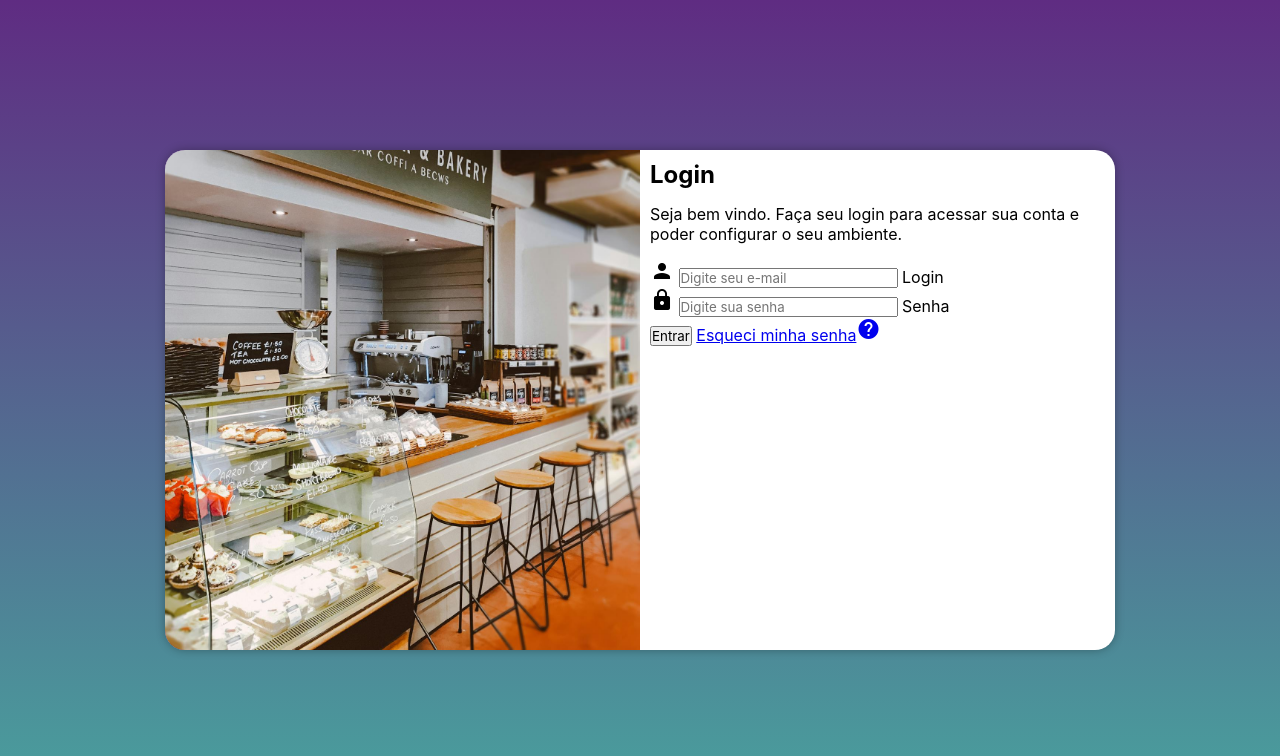
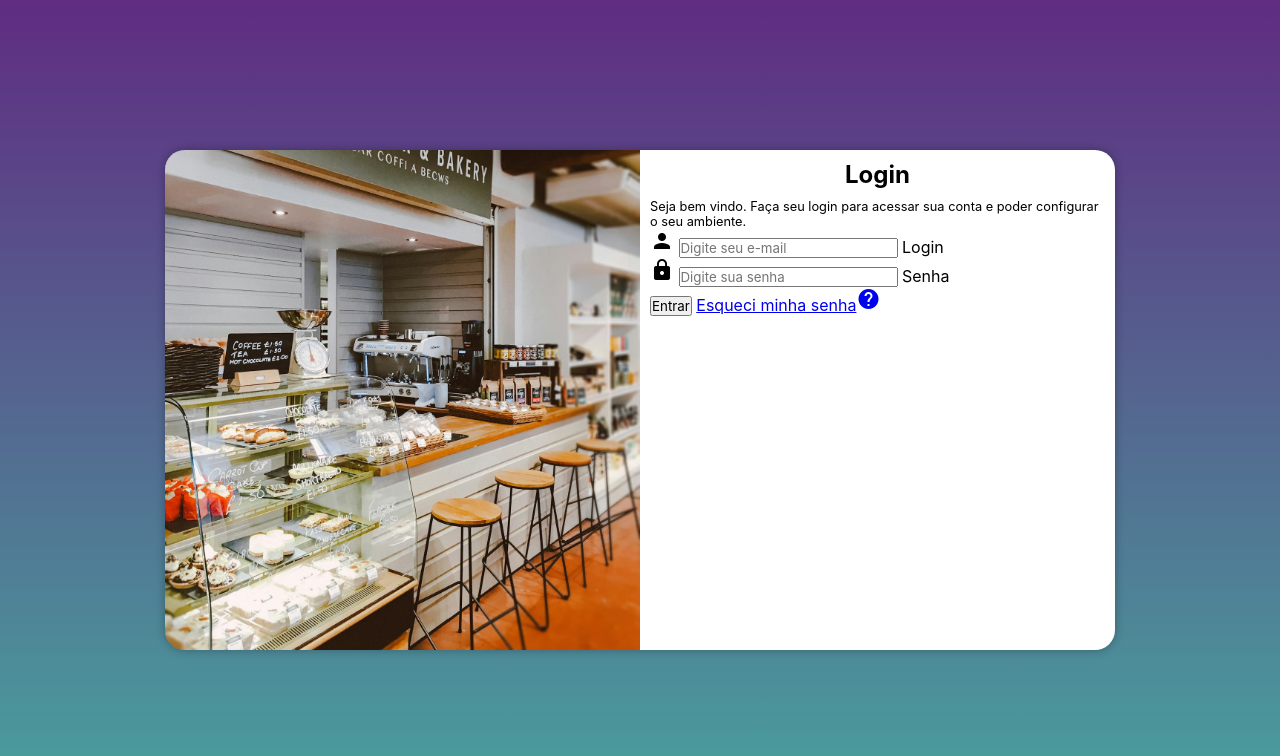
Before and after one commit to OYanEnrique/tela-login, a plain HTML site: page index.html in a window 1280 px wide. Drawn offline with Linux system fonts and the light colour scheme.

Commit message:
style: ajusta estilização do formulário e tipografia

```diff
--- a/estilos/styles.css
+++ b/estilos/styles.css
@@ -45,7 +45,13 @@ section#login > div#imagem{
 section#login > div#formulario{
     display: block;
     padding: 10px;
-    display: flex;
-    flex-direction: column;
-    gap: 15px;
 }
+
+div#formulario > h1{
+    text-align: center;
+    margin-bottom: 10px;
+}
+div#formulario > p{
+    font-size: 0.8em;
+
+}
```
